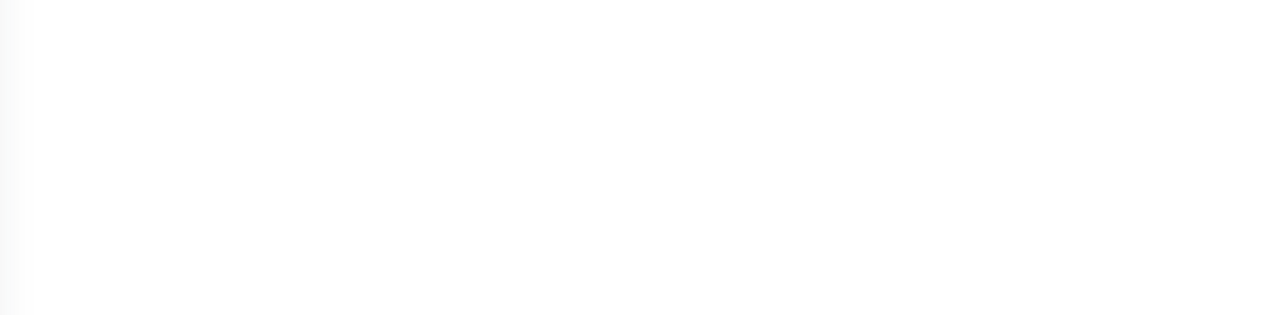
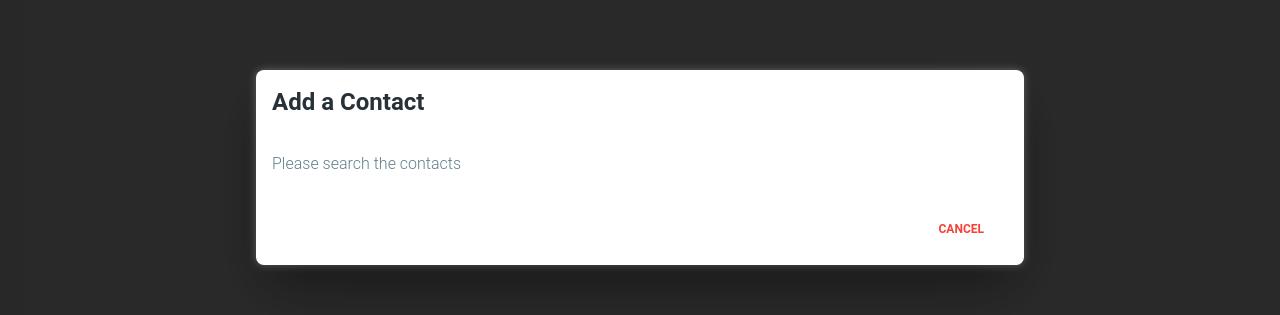
Before and after one commit to Simpl1fy/Text_Chat_Application, a React (Vite) app in the folder texty-frontend/: page /home in a window 1280 px wide. Both pictures are taken after a click on the button "ADD A CONTACT". Shown: the part 233-548 px from the top of the page. Built offline with nearby package versions, Linux system fonts and the light colour scheme; no server answers.

Commit message:
created a basic modal for add a contact and implemented it to buttons in navbar and sidebar

```diff
--- /dev/null
+++ b/texty-frontend/src/components/AddContactModal.jsx
@@ -0,0 +1,34 @@
+import {
+  Dialog,
+  DialogHeader,
+  DialogBody,
+  DialogFooter,
+  Button,
+} from '@material-tailwind/react';
+import PropTypes from 'prop-types';
+
+
+export default function AddContactModal({ isModalOpen, toggleModal }) {
+  return (
+    <>
+      <Dialog open={isModalOpen} handler={toggleModal}>
+        <DialogHeader>Add a Contact</DialogHeader>
+        <DialogBody>Please search the contacts</DialogBody>
+        <DialogFooter>
+          <Button
+            variant='text'
+            color='red'
+            onClick={toggleModal}
+          >
+            Cancel
+          </Button>
+        </DialogFooter>
+      </Dialog>
+    </>
+  )
+}
+
+AddContactModal.propTypes = {
+  isModalOpen: PropTypes.bool.isRequired,
+  toggleModal: PropTypes.func.isRequired,
+};
--- a/texty-frontend/src/components/Contact.jsx
+++ b/texty-frontend/src/components/Contact.jsx
@@ -4,6 +4,7 @@ import { useState, useEffect } from 'react';
 import axios from 'axios';
 import { useAuth } from '../context/useAuth';
 import { useModal } from '../context/MondalContext';
+import AddContactModal from './AddContactModal';
 
 export default function Contact() {
 
@@ -47,9 +48,10 @@ export default function Contact() {
             ))
           }
         </ul>
-        <div className='absolute bottom-4 right-2 hover:cursor-pointer'>
+        <div className='absolute bottom-4 right-2 hover:cursor-pointer' onClick={toggleModal}>
           <AddCircleIcon fontSize='large' />
         </div>
+        <AddContactModal isModalOpen={isModalOpen} toggleModal={toggleModal} />
     </div>
   )
 }
--- a/texty-frontend/src/components/Navbar.jsx
+++ b/texty-frontend/src/components/Navbar.jsx
@@ -13,6 +13,8 @@ import { faCircleUser, faBars } from '@fortawesome/free-solid-svg-icons';
 import { useState } from "react";
 import { useAuth } from "../context/useAuth";
 import { useIsMobile } from "../context/useIsMobile";
+import { useModal } from "../context/MondalContext";
+import AddContactModal from "./AddContactModal";
 
 export default function Navbar() {
   const navigate = useNavigate();
@@ -21,6 +23,7 @@ export default function Navbar() {
 
   const { isLoggedIn, signout } = useAuth();
   const { isMobile } = useIsMobile();
+  const { isModalOpen, toggleModal } = useModal();
 
   const toggleDrawer = () => setDrawerOpen(!drawerOpen);
 
@@ -40,6 +43,13 @@ export default function Navbar() {
     }
   }
 
+  const handleAddContactButton = () => {
+    toggleDrawer();
+    setTimeout(() => {
+      toggleModal();
+    }, [1000]);
+  };
+
   return (
     <>
       <div className="w-full bg-gradient-to-r from-indigo-500 via-purple-500 to-pink-500 flex justify-between items-center p-4">
@@ -48,7 +58,7 @@ export default function Navbar() {
 
           {/* Desktop Menu */}
           <div className="hidden md:flex border border-white rounded-lg p-2 space-x-4">
-            <Button className="bg-inherit text-white hover:bg-white/10">Add a Contact</Button>
+            <Button className="bg-inherit text-white hover:bg-white/10" onClick={toggleModal}>Add a Contact</Button>
             <Button className="bg-inherit text-white hover:bg-white/10">
               <Link to="https://github.com/Simpl1fy">About Developer</Link>
             </Button>
@@ -86,7 +96,7 @@ export default function Navbar() {
         {/* Drawer Menu */}
         <Drawer open={drawerOpen} onClose={toggleDrawer} className="p-4 bg-gradient-to-r from-indigo-500 via-purple-500 to-pink-500">
           <div className="flex flex-col space-y-4">
-            <Button className="bg-inherit text-white hover:bg-white/10" onClick={toggleDrawer}>Add a Contact</Button>
+            <Button className="bg-inherit text-white hover:bg-white/10" onClick={handleAddContactButton}>Add a Contact</Button>
             <Button className="bg-inherit text-white hover:bg-white/10" onClick={toggleDrawer}>
               <Link to="https://github.com/Simpl1fy">About Developer</Link>
             </Button>
@@ -100,6 +110,7 @@ export default function Navbar() {
             )}
           </div>
         </Drawer>
+        <AddContactModal isModalOpen={isModalOpen} toggleModal={toggleModal} />
       </div>
       <Outlet />
     </>
```
